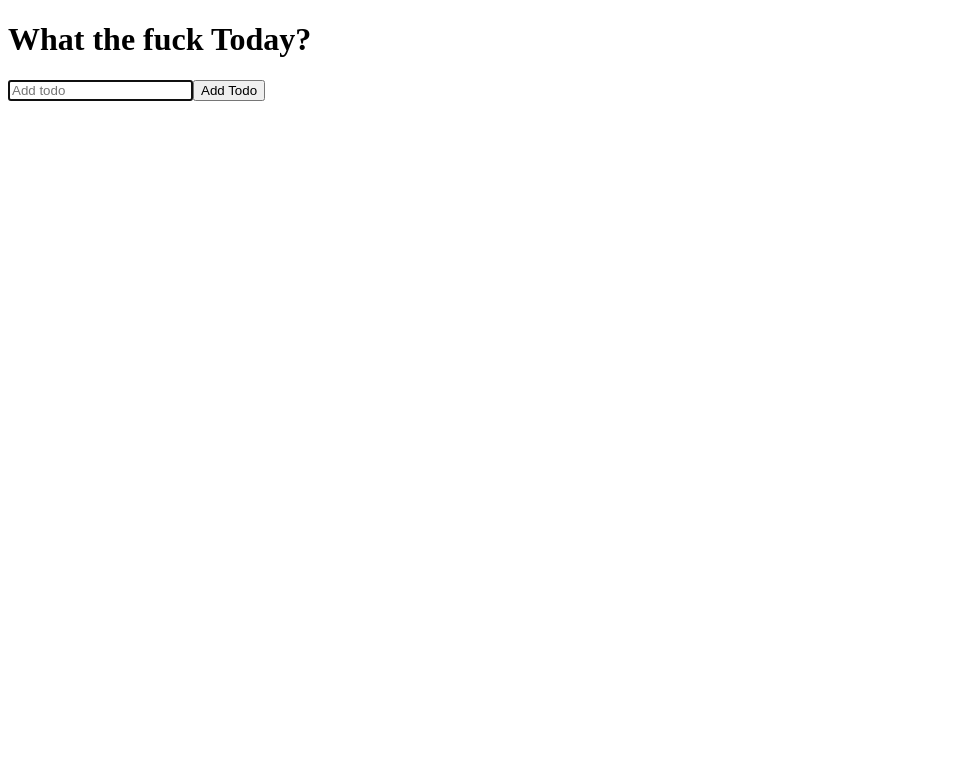
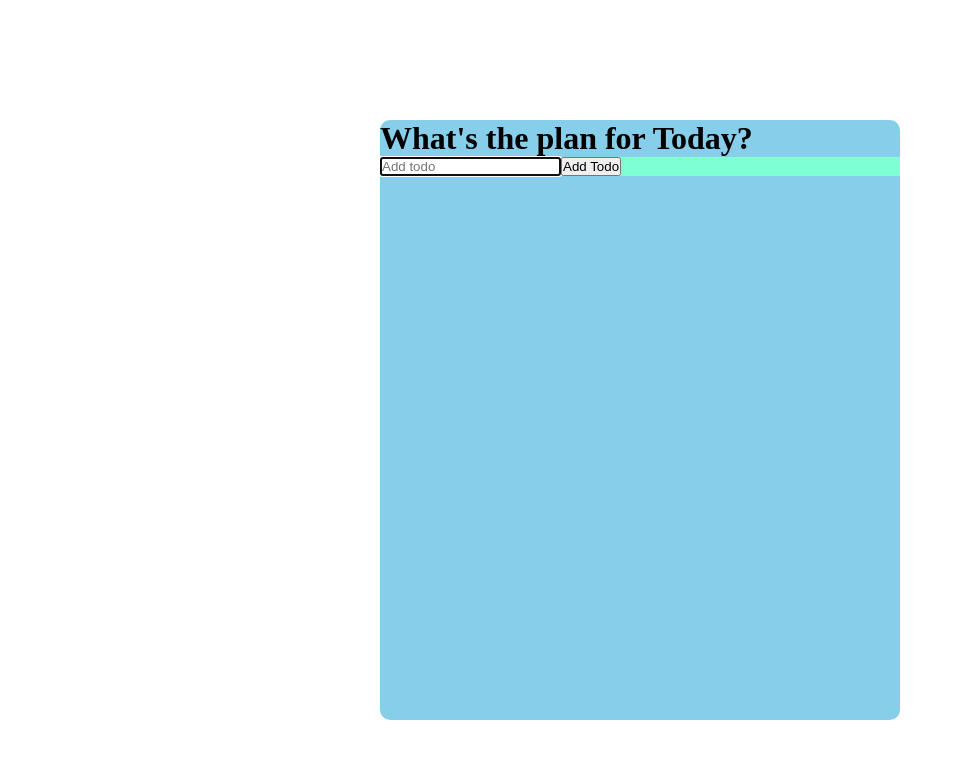
Before and after one commit to Drinisit/todo-list, a React (Create React App) app: page / in a window 1280 px wide. Shown: the top 758 px of the page, without its empty margins (0-955 px from the left). Built offline with nearby package versions, Linux system fonts and the light colour scheme.

Commit message:
Add: style on form

```diff
--- a/src/App.css
+++ b/src/App.css
@@ -1,38 +1,23 @@
-.App {
-  text-align: center;
+*{
+  margin: 0;
+  padding: 0;
+  box-sizing: border-box;
 }
 
-.App-logo {
-  height: 40vmin;
-  pointer-events: none;
+.todo-app{
+  display: flex;
+  flex-direction: column;
+  justify-content: flex-start;
+  width: 520px;
+  min-height: 600px;
+  background-color: skyblue;
+  margin: 120px auto;
+  border-radius: 10px;
+  padding-bottom: 23px;
+
 }
 
-@media (prefers-reduced-motion: no-preference) {
-  .App-logo {
-    animation: App-logo-spin infinite 20s linear;
-  }
+.todo-form{
+  margin-bottom: 32px;
+  background-color: aquamarine;
 }
-
-.App-header {
-  background-color: #282c34;
-  min-height: 100vh;
-  display: flex;
-  flex-direction: column;
-  align-items: center;
-  justify-content: center;
-  font-size: calc(10px + 2vmin);
-  color: white;
-}
-
-.App-link {
-  color: #61dafb;
-}
-
-@keyframes App-logo-spin {
-  from {
-    transform: rotate(0deg);
-  }
-  to {
-    transform: rotate(360deg);
-  }
-}
--- a/src/components/TodoForm.js
+++ b/src/components/TodoForm.js
@@ -1,4 +1,5 @@
 import React, {useState, useEffect, useRef} from 'react'
+import '../App.css'
 
 function TodoForm(props) {
 const [input, setInput] = useState("");
--- a/src/components/TodoList.js
+++ b/src/components/TodoList.js
@@ -1,6 +1,7 @@
 import React, {useState} from 'react'
 import TodoForm from './TodoForm'
 import Todo from './Todo';
+import '../App.css'
 
 function TodoList() {
     const [todos, setTodos] = useState([]);
@@ -42,8 +43,8 @@ function TodoList() {
 
 
   return (
-    <div>
-        <h1>What the fuck Today?</h1>
+    <div className='todo-app'>
+        <h1>What's the plan for Today?</h1>
         <TodoForm onSubmit={addTodo}/>
         <Todo
         todos={todos}
```
